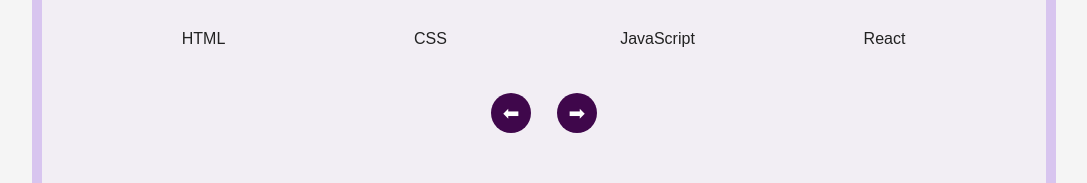
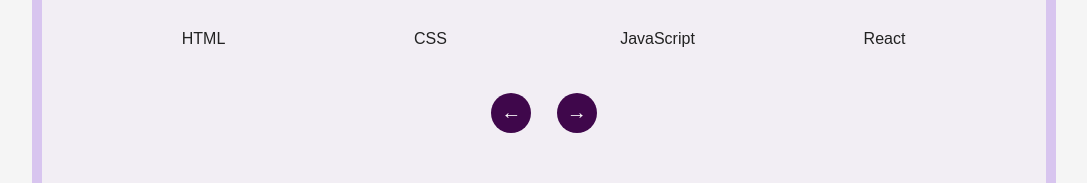
Before and after one commit to noorsyed16/Portfolio-Project, a Next.js app: page / in a window 1280 px wide. Shown: the part 2092-2275 px from the top of the page, without its empty margins (96-1183 px from the left). Built offline with nearby package versions, Linux system fonts and the light colour scheme.

Commit message:
Fixing arrows for skills carousel

```diff
--- a/src/components/Skills.jsx
+++ b/src/components/Skills.jsx
@@ -54,10 +54,10 @@
 
       <div className="arrows-container">
         <button className="custom-arrow left" onClick={() => carouselRef.current.previous()}>
-          ⬅
+          &#8592; {/* ← */}
         </button>
         <button className="custom-arrow right" onClick={() => carouselRef.current.next()}>
-          ➡
+          &#8594; {/* → */}
         </button>
       </div>
     </div>
```
